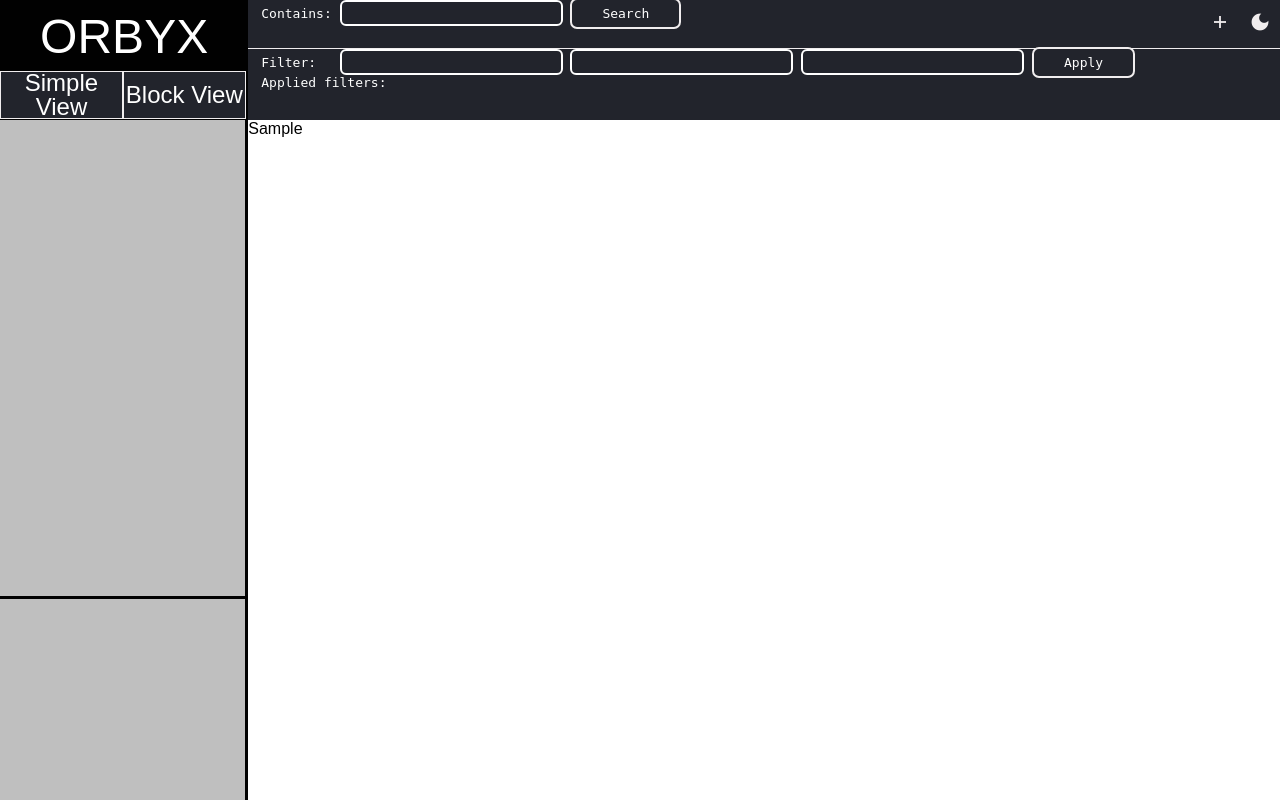
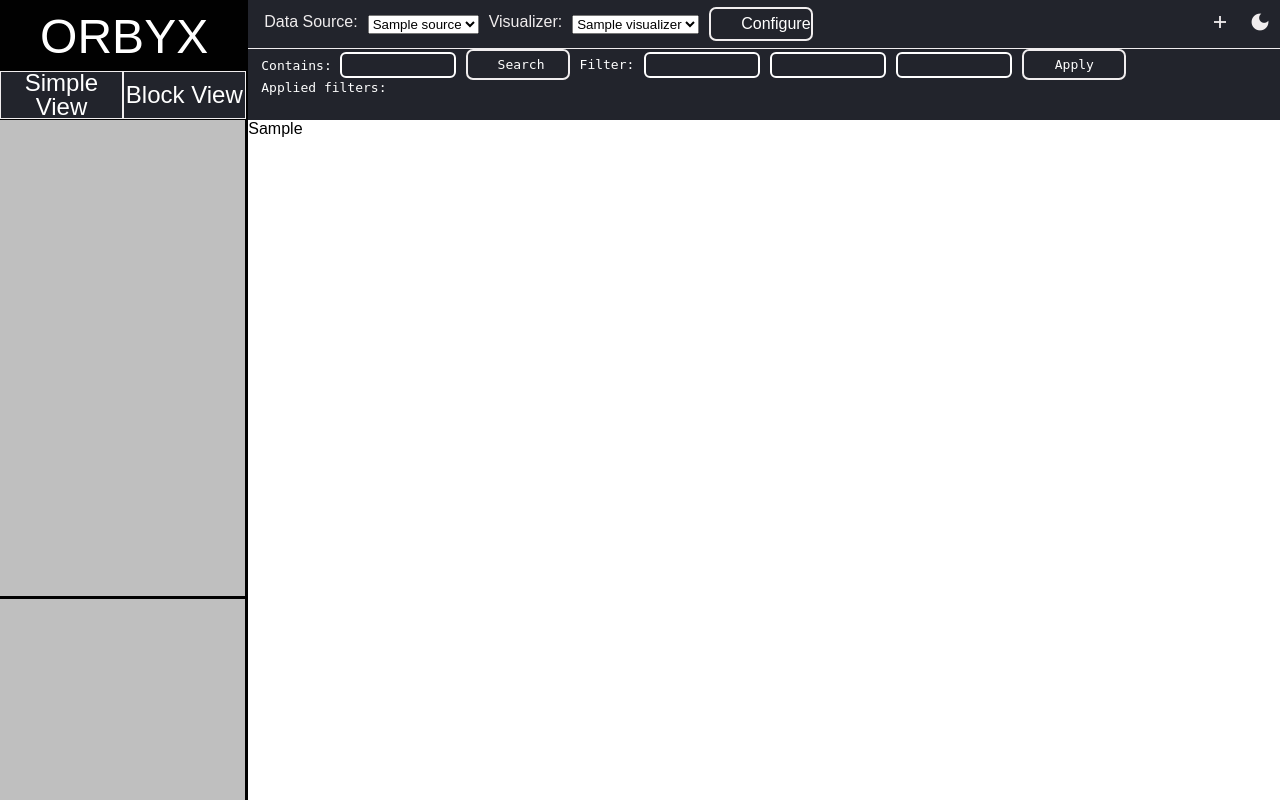
Before and after one commit to duolok/orbyx, a Django app: template orbyx/graph_explorer/orbyx/templates/orbyx/index.html in a window 1280 px wide. Run offline with Django 4.2, Linux system fonts and the light colour scheme; the template is opened without the code that fills it: most values are stand-ins (such as "Sample title", 1, 10 or a date in 2020); some libraries are stand-ins or nearby versions; some web fonts are replaced.

Commit message:
#22 add: update html

```diff
--- a/orbyx/graph_explorer/orbyx/templates/orbyx/index.html
+++ b/orbyx/graph_explorer/orbyx/templates/orbyx/index.html
@@ -4,7 +4,6 @@
   <head>
     <meta charset="UTF-8">
     <meta name="viewport" content="width=device-width, initial-scale=1.0">
-<!--    <script src="https://d3js.org/d3.v5.min.js"></script>-->
     <link rel="stylesheet" href="https://fonts.googleapis.com/css2?family=Material+Symbols+Outlined:opsz,wght,FILL,GRAD@20..48,100..700,0..1,-50..200" />
     <link rel="preconnect" href="https://fonts.googleapis.com">
     <link rel="preconnect" href="https://fonts.gstatic.com" crossorigin>
@@ -42,21 +41,38 @@
       <div class="big-container">
         <div class="queries">
           <div class="search-settings">
+
+            <form class="filter-form" style="display: flex; padding: 1em; align-items: center; gap: 10px;">
+
+              <label for="dropdown1">Data Source:</label>
+              <select id="dropdown1">
+                {% for source in data_sources %}
+                <option value="{{ source.name }}">{{ source.name }}</option>
+                {% endfor %}
+              </select>
+
+              <label for="dropdown2">Visualizer:</label>
+              <select id="dropdown2">
+                {% for visualizer in visualizers %}
+                <option value="{{ visualizer.name }}">{{ visualizer.name }}</option>
+                {% endfor %}
+              </select>
+
+              <a class="configure-plugins" href="#">Configure</a>
+            </form>
+
+
             <div class="search-buttons-container">
               <a class="search-menu" href="#"> <span class="material-symbols-outlined"> add </span></a>
               <a class="search-menu" id="dark-mode-switch" href="#" onclick="changeCanvasStyle();"> <span class="material-symbols-outlined"> dark_mode </span></a>
             </div>
-            <section>
-              <form>
-                <span> Contains: <input type="text"> </span>
-                <a class="search-button" href="#">Search</a>
-              </form>
-            </section>
           </div>
           <div class="filters">
             <section>
-              <form>
-                <span> Filter:  &nbsp;</span>
+              <form class="filter-form">
+                <span> Contains: <input type="text"> </span>
+                <a class="search-button" href="#">Search</a>
+                <span> Filter: </span>
                 <input type="text">
                 <input type="text">
                 <input type="text">
@@ -74,105 +90,10 @@
         </div>
         <div class="complex-view">
           {{main_view}}
-<!--          <canvas id="main-canvas" width="100%" height="100%">-->
-
-<!--          </canvas>-->
         </div>
 
       </div>
     </div>
-
-<!--<script>-->
-<!--    const bubbleArea = () => {-->
-<!--      const d = document;-->
-<!--      const c = d.getElementById('main-canvas');-->
-<!--      const ctx = c.getContext('2d');-->
-
-<!--      const settings = {-->
-<!--        colors: ['#16193B', '#35478C', '#4E7AC7', '#7FB2F0', '#ADD5F7'],-->
-<!--        shake: 5,-->
-<!--        maxAmount: 300-->
-<!--      };-->
-
-<!--      // Set initial canvas size-->
-<!--      setCanvasSize();-->
-
-<!--      // Start rendering-->
-<!--      setInterval(render, 10);-->
-
-<!--      // Set initial mouse position-->
-<!--      const mouse = { x: c.width / 2 - 50, y: c.height / 2 - 70 };-->
-<!--      const particles = [];-->
-<!--      let removedParticles = 0;-->
-
-<!--      function setCanvasSize() {-->
-<!--        c.width = window.innerWidth;-->
-<!--        c.height = window.innerHeight;-->
-<!--      }-->
-
-<!--      function render() {-->
-<!--        particles.push({-->
-<!--          x: mouse.x,-->
-<!--          y: mouse.y,-->
-<!--          angle: Math.random() * 100,-->
-<!--          velocity: 2 * Math.random() * 2,-->
-<!--          radius: Math.random() * 50,-->
-<!--          opacity: 1,-->
-<!--          age: 0,-->
-<!--          color: settings.colors[Math.round(Math.random() * settings.colors.length)]-->
-<!--        });-->
-
-<!--        ctx.clearRect(0, 0, c.width, c.height);-->
-
-<!--        for (let i = particles.length - 1; i >= 0; i&#45;&#45;) {-->
-<!--          const particle = particles[i];-->
-<!--          particle.age++;-->
-<!--          particle.radius *= 0.99;-->
-<!--          particle.x += Math.random() * settings.shake - Math.random() * settings.shake;-->
-<!--          particle.y += Math.random() * settings.shake - Math.random() * settings.shake;-->
-
-<!--          particle.x += particle.velocity * Math.cos(particle.angle);-->
-<!--          particle.y += particle.velocity * Math.sin(particle.angle);-->
-
-<!--          if (particle.age > 100) {-->
-<!--            particle.opacity *= 1.1;-->
-<!--          }-->
-
-<!--          if (particle.age >= settings.maxAmount || particle.radius < 0.1) {-->
-<!--            removedParticles += 1;-->
-<!--            particles.splice(i, 1);-->
-<!--          }-->
-
-<!--          ctx.beginPath();-->
-<!--          ctx.fillStyle = particle.color;-->
-<!--          ctx.arc(-->
-<!--            particle.x,-->
-<!--            particle.y,-->
-<!--            particle.radius,-->
-<!--            0,-->
-<!--            2 * Math.PI,-->
-<!--            false-->
-<!--          );-->
-<!--          ctx.globalAlpha = particle.opacity;-->
-<!--          ctx.fill();-->
-<!--        }-->
-
-<!--        // Update information-->
-<!--        d.querySelector('.counter').innerHTML = `Particles count: ${particles.length}`;-->
-<!--        d.querySelector('.garbage').innerHTML = `Particles removed: ${removedParticles}`;-->
-<!--      }-->
-
-<!--      // Listeners-->
-<!--      window.addEventListener('resize', setCanvasSize, false);-->
-
-<!--      c.addEventListener('mousemove', function (e) {-->
-<!--        mouse.x = e.clientX || e.pageX;-->
-<!--        mouse.y = e.clientY || e.pageY;-->
-<!--      }, false);-->
-<!--    }-->
-
-<!--    bubbleArea();-->
-<!--  </script>-->
     <script>
       function changeCanvasStyle() {
         var canvasElements = document.querySelectorAll('canvas');
@@ -188,6 +109,5 @@
         document.body.classList.toggle("dark-theme");
       }
     </script>
-
   </body>
 </html>
```
Lines whose indentation alone changed are shown as unchanged.
